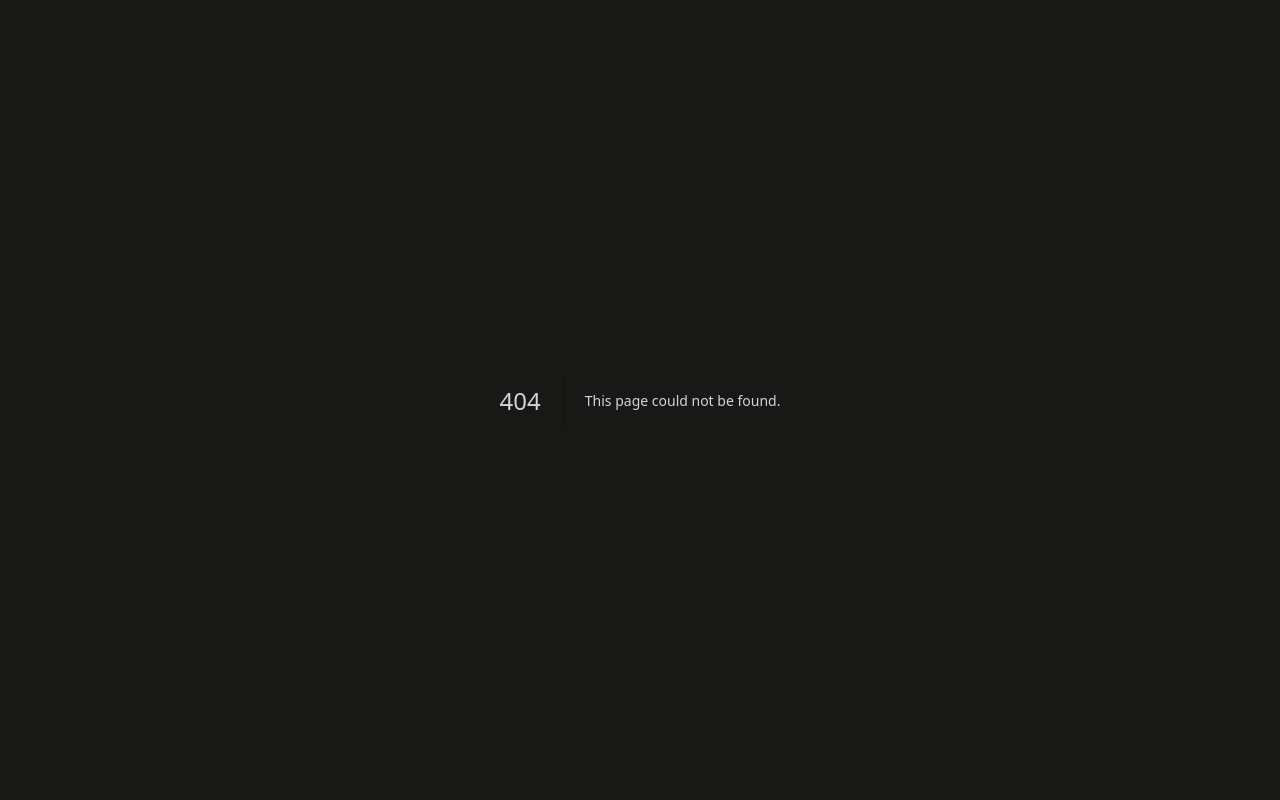
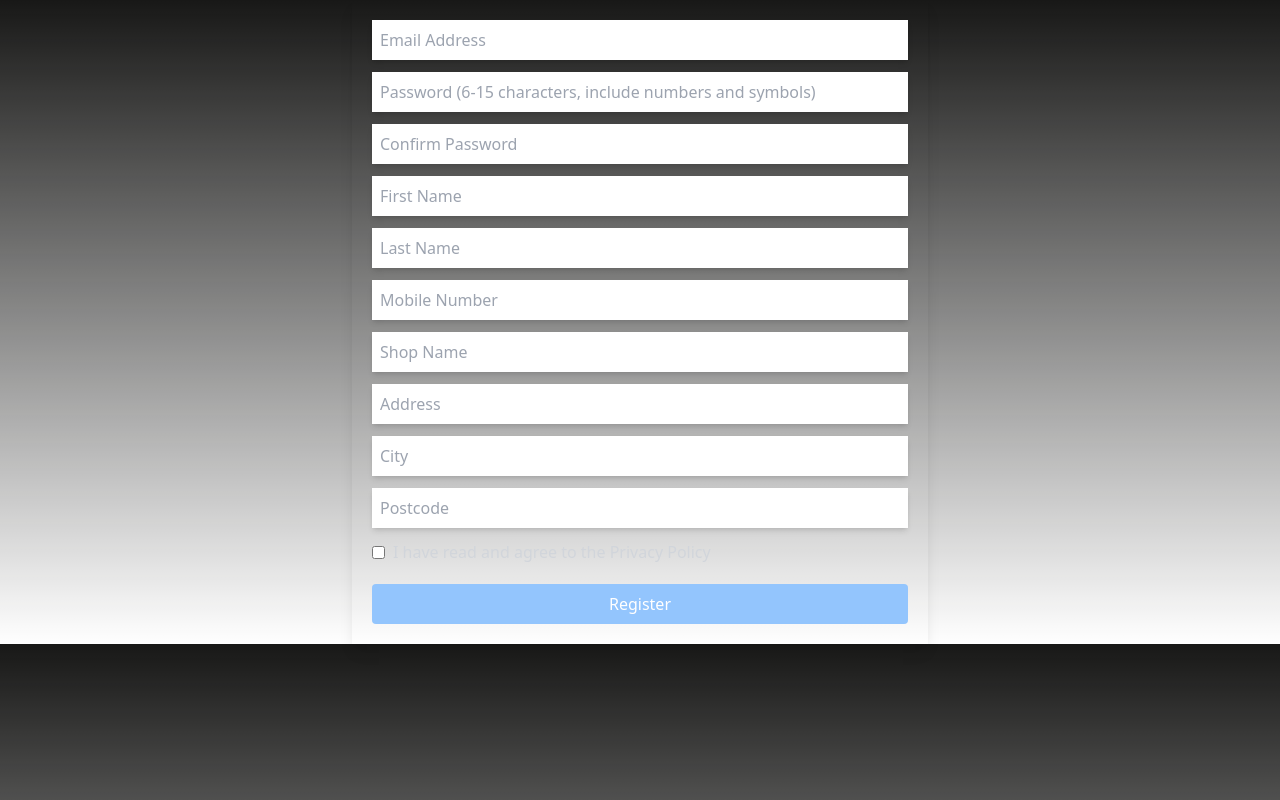
Before and after one commit to santicasalis/ConnectInk, a Next.js app in the folder client/: page /reg-artist-form in a window 1280 px wide. Before the commit this address had no page. Built offline with nearby package versions, Linux system fonts and the light colour scheme.

Commit message:
Artist form registration almost done

```diff
--- a/client/package.json
+++ b/client/package.json
@@ -10,11 +10,13 @@
   },
   "dependencies": {
     "@reduxjs/toolkit": "^1.9.7",
+    "formik": "^2.4.5",
     "next": "13.5.6",
     "react": "^18",
     "react-dom": "^18",
     "react-icons": "^4.12.0",
-    "react-redux": "^8.1.3"
+    "react-redux": "^8.1.3",
+    "yup": "^1.3.2"
   },
   "devDependencies": {
     "autoprefixer": "^10",
--- /dev/null
+++ b/client/src/app/reg-artist-form/page.jsx
@@ -0,0 +1,197 @@
+"use client";
+
+import { Formik, Form, Field, ErrorMessage } from "formik";
+import * as Yup from "yup";
+
+const ArtistRegistrationForm = () => {
+  const validationSchema = Yup.object().shape({
+    email: Yup.string().email("Invalid email").required("Required").max(30),
+    password: Yup.string()
+      .required("Required")
+      .matches(
+        /^(?=.*[a-z])(?=.*[A-Z])(?=.*\d)(?=.*[@$!%*?&])[A-Za-z\d@$!%*?&]{6,15}$/,
+        "Must contain 6-15 characters, one uppercase, one lowercase, one number and one special character"
+      )
+      .max(15),
+    passwordConfirm: Yup.string()
+      .required("Required")
+      .oneOf([Yup.ref("password"), null], "Passwords must match")
+      .max(30),
+    firstName: Yup.string().required("Required").max(30),
+    lastName: Yup.string().required("Required").max(30),
+    mobile: Yup.string()
+      .matches(/^[0-9]+$/, "Only numbers are allowed")
+      .required("Required")
+      .max(30),
+    shopName: Yup.string().max(
+      30,
+      "Shop name must be at most 30 characters long"
+    ),
+    address: Yup.string().required("Required").max(30),
+    city: Yup.string().required("Required").max(30),
+    postcode: Yup.string().required("Required").max(30),
+    privacyPolicy: Yup.bool().oneOf(
+      [true],
+      "You must accept the privacy policy"
+    ),
+  });
+
+  return (
+    <Formik
+      initialValues={{
+        email: "",
+        password: "",
+        passwordConfirm: "",
+        firstName: "",
+        lastName: "",
+        mobile: "",
+        shopName: "",
+        address: "",
+        city: "",
+        postcode: "",
+        privacyPolicy: false,
+      }}
+      validationSchema={validationSchema}
+      onSubmit={(values) => {
+        console.log(values);
+      }}
+    >
+      {({ isSubmitting, isValid, dirty }) => (
+        <Form className="flex flex-col shadow-lg p-5 max-w-xl mx-auto">
+          <Field
+            type="email"
+            name="email"
+            placeholder="Email Address"
+            className="p-2 mb-3 shadow-md"
+          />
+          <ErrorMessage
+            name="email"
+            component="div"
+            className="text-red-500 text-sm"
+          />
+          <Field
+            type="password"
+            name="password"
+            placeholder="Password (6-15 characters, include numbers and symbols)"
+            className="p-2 mb-3 shadow-md"
+          />
+          <ErrorMessage
+            name="password"
+            component="div"
+            className="text-red-500 text-sm"
+          />
+          <Field
+            type="password"
+            name="passwordConfirm"
+            placeholder="Confirm Password"
+            className="p-2 mb-3 shadow-md"
+          />
+          <ErrorMessage
+            name="passwordConfirm"
+            component="div"
+            className="text-red-500 text-sm"
+          />
+          <Field
+            type="text"
+            name="firstName"
+            placeholder="First Name"
+            className="p-2 mb-3 shadow-md"
+          />
+          <ErrorMessage
+            name="firstName"
+            component="div"
+            className="text-red-500 text-sm"
+          />
+          <Field
+            type="text"
+            name="lastName"
+            placeholder="Last Name"
+            className="p-2 mb-3 shadow-md"
+          />
+          <ErrorMessage
+            name="lastName"
+            component="div"
+            className="text-red-500 text-sm"
+          />
+          <Field
+            type="text"
+            name="mobile"
+            placeholder="Mobile Number"
+            className="p-2 mb-3 shadow-md"
+            pattern="\d*"
+          />
+
+          <ErrorMessage
+            name="mobile"
+            component="div"
+            className="text-red-500 text-sm"
+          />
+
+          <Field
+            type="text"
+            name="shopName"
+            placeholder="Shop Name"
+            className="p-2 mb-3 shadow-md"
+          />
+          <ErrorMessage
+            name="shopName"
+            component="div"
+            className="text-red-500 text-sm"
+          />
+
+          <Field
+            type="text"
+            name="address"
+            placeholder="Address"
+            className="p-2 mb-3 shadow-md"
+          />
+          <ErrorMessage
+            name="address"
+            component="div"
+            className="text-red-500 text-sm"
+          />
+          <Field
+            type="text"
+            name="city"
+            placeholder="City"
+            className="p-2 mb-3 shadow-md"
+          />
+          <ErrorMessage
+            name="city"
+            component="div"
+            className="text-red-500 text-sm"
+          />
+          <Field
+            type="text"
+            name="postcode"
+            placeholder="Postcode"
+            className="p-2 mb-3 shadow-md"
+          />
+          <ErrorMessage
+            name="postcode"
+            component="div"
+            className="text-red-500 text-sm"
+          />
+          <label className="flex items-center">
+            <Field type="checkbox" name="privacyPolicy" className="mr-2" />I
+            have read and agree to the Privacy Policy
+          </label>
+          <ErrorMessage
+            name="privacyPolicy"
+            component="div"
+            className="text-red-500 text-sm"
+          />
+          <button
+            type="submit"
+            disabled={isSubmitting || !isValid || !dirty}
+            className="p-2 mt-5 bg-blue-500 text-white rounded hover:bg-blue-600 disabled:bg-blue-300"
+          >
+            Register
+          </button>
+        </Form>
+      )}
+    </Formik>
+  );
+};
+
+export default ArtistRegistrationForm;
```
Also changed, not shown: 1 other file (tests, documents, lock files or other folders).
